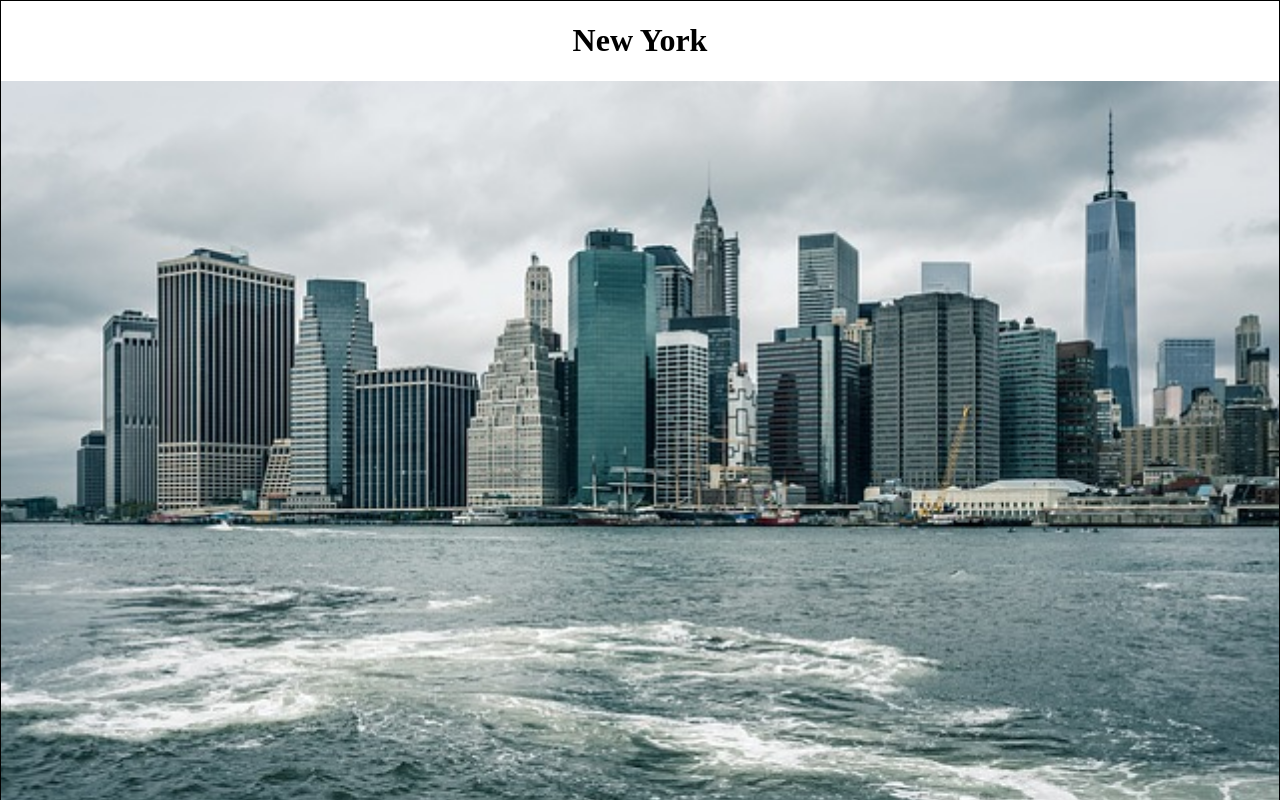
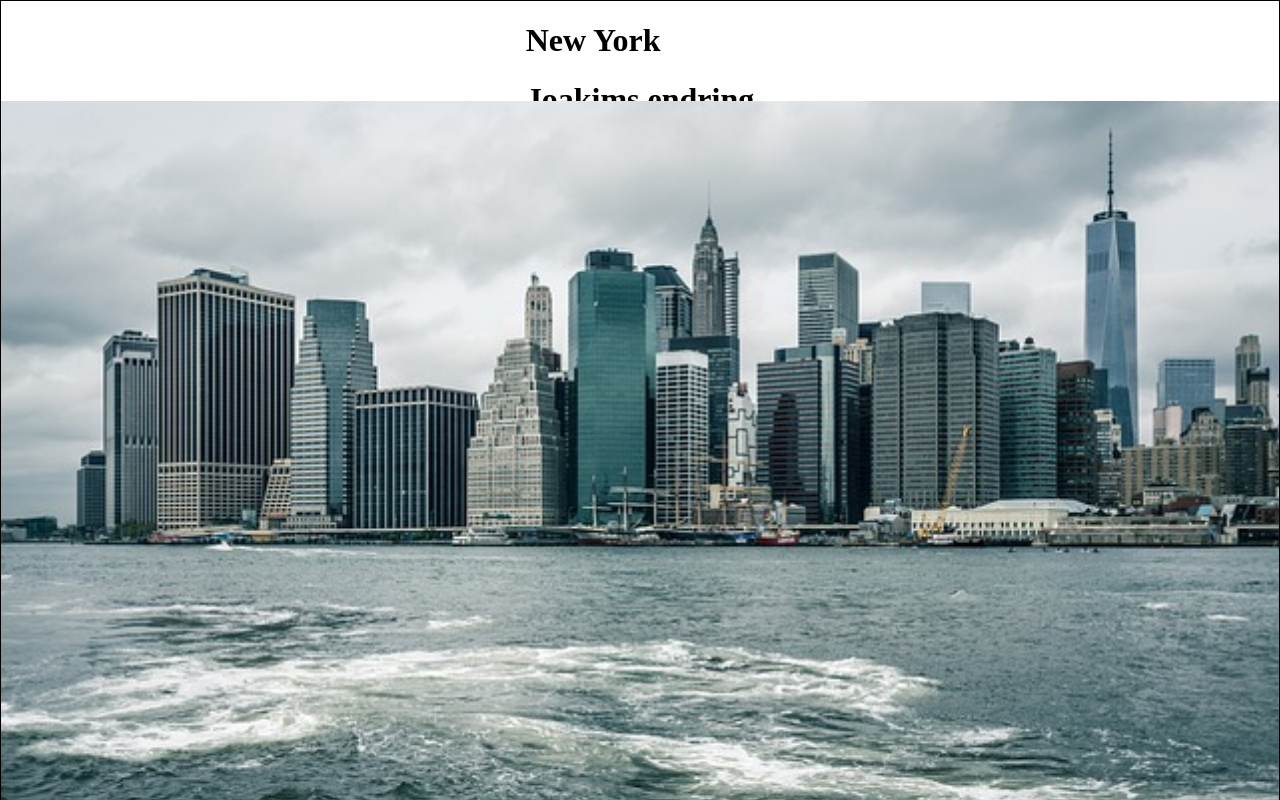
Before and after one commit to 1IMA-2024-2025/nikos_skoleoppgaver, a plain HTML site: page docs/index.html in a window 1280 px wide. Shown: the top 800 px of the page. Drawn offline with Linux system fonts and the light colour scheme.

Commit message:
Update index.html

```diff
--- a/docs/index.html
+++ b/docs/index.html
@@ -10,12 +10,14 @@
     <div class="container">
         <div class="header">
             <h1> New York</h1>
+            <h1>Joakims endring</h1>
         </div>
         <div class="content">
             <img src="images/bilde_nico.jpg" alt="bilde"/>
         </div>
         <div class="footer">
             <h1> Information about New York! </h1>
+
             <p>
                 New York City, er en av verdens mest ikoniske byer, kjent for sin livlige atmosfære og kulturelle mangfold. Byen ligger på østkysten av USA og består av fem bydeler:
                 Manhattan, Brooklyn, Queens, The Bronx og Staten Island. Hver bydel har sin egen unike karakter og tiltrekker seg både innbyggere og besøkende fra hele verden.
```
